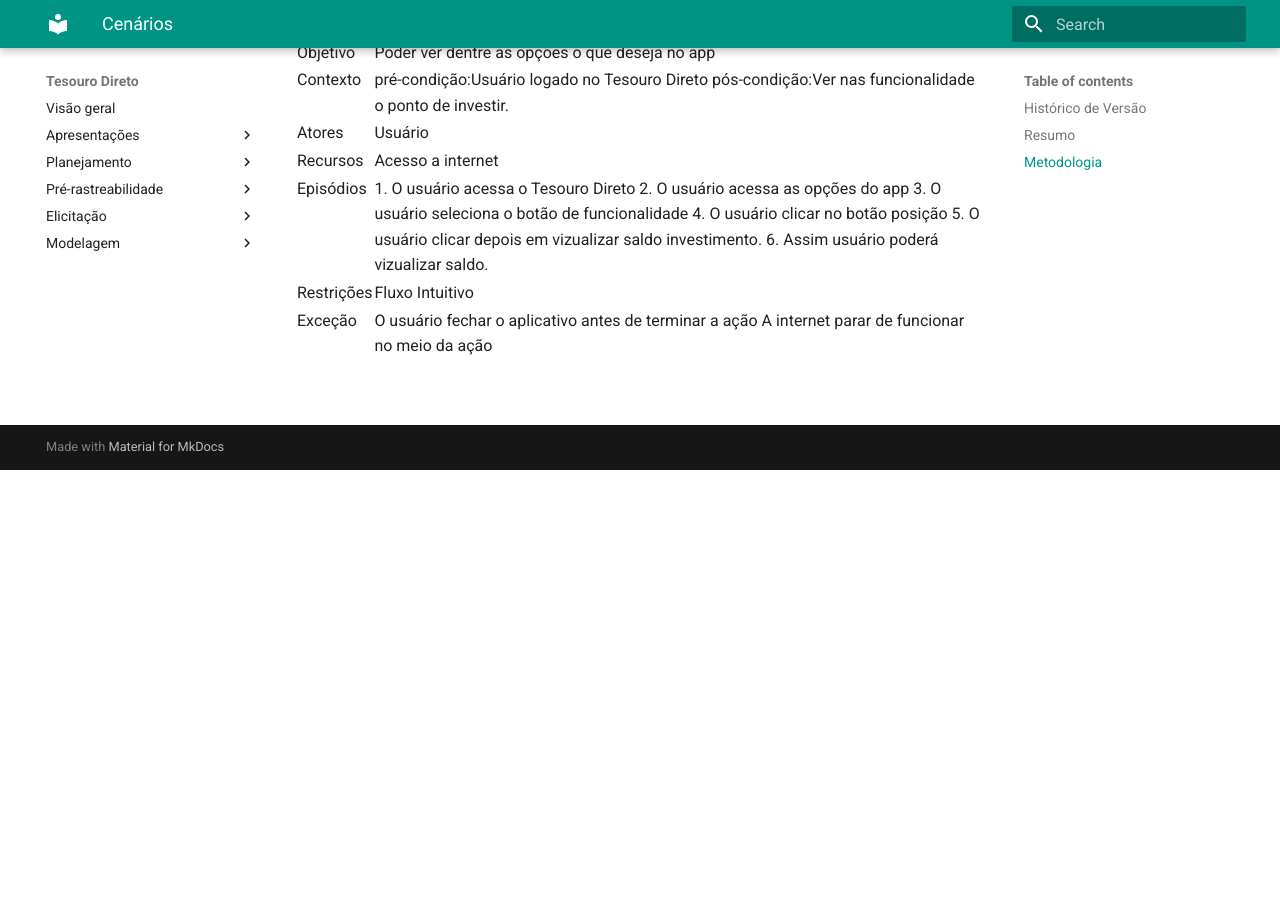
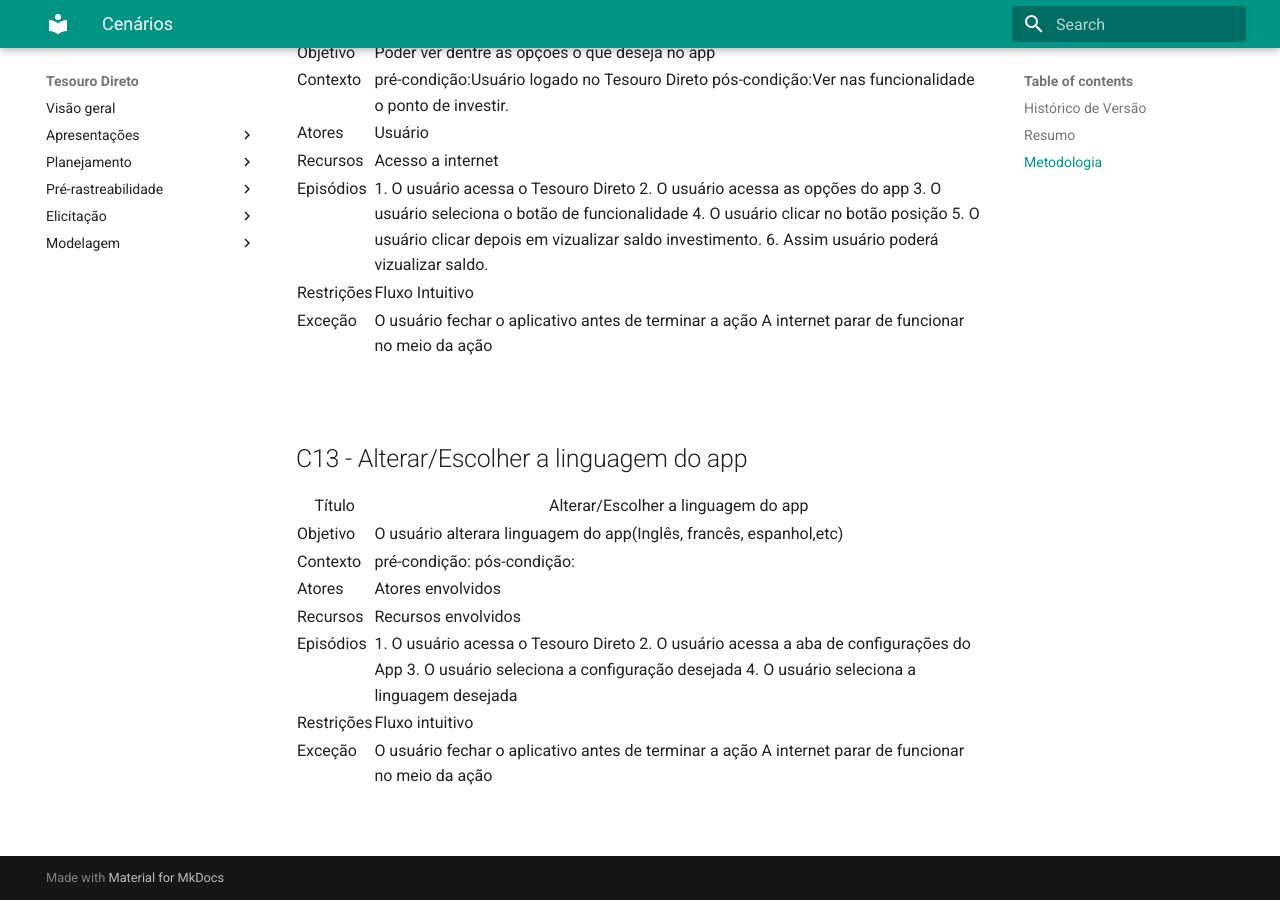
Before and after one commit to mibasFerraz/2021.1-TesouroDireto, an MkDocs documentation site: the page built from docs/modelagem/cenarios.md, in a window 1280 px wide and 900 px high, scrolled down 6450 px. Built offline with MkDocs 1.6.1 and Material for MkDocs 9.7.7, drawn with Linux system fonts in a browser that asks for light colours; before the commit the page ends 6920 px from its top, so only the background shows below that.

Commit message:
(#30) add c13

```diff
--- a/docs/modelagem/cenarios.md
+++ b/docs/modelagem/cenarios.md
@@ -691,3 +691,53 @@
     </tbody>
 </table>
 <br>
+
+## C13 - Alterar/Escolher a linguagem do app
+
+<table class="table table-striped border">
+    <thead>
+        <th>Título</th>
+        <th>Alterar/Escolher a linguagem do app</th>
+    </thead>
+    <tbody>
+        <tr>
+            <td>Objetivo</td>
+            <td>O usuário alterara linguagem do app(Inglês, francês, espanhol,etc)</td>
+        </tr>
+        <tr>
+            <td>Contexto</td>
+            <td>pré-condição:
+                pós-condição:
+            </td>
+        </tr>
+        <tr>
+            <td>Atores</td>
+            <td>Atores envolvidos</td>
+        </tr>
+        <tr>
+            <td>Recursos</td>
+            <td>Recursos envolvidos</td>
+        </tr>
+        <tr>
+            <td>Episódios</td>
+            <td>
+            1. O usuário acessa o Tesouro Direto
+            2. O usuário acessa a aba de configurações do App
+            3. O usuário seleciona a configuração desejada
+            4. O usuário seleciona a linguagem desejada
+            </td>
+        </tr>
+        <tr>
+            <td>Restrições</td>
+            <td>Fluxo intuitivo</td>
+        </tr>
+        <tr>
+            <td>Exceção</td>
+            <td>
+            O usuário fechar o aplicativo antes de terminar a ação
+            A internet parar de funcionar no meio da ação
+            </td>
+        </tr>
+    </tbody>
+</table>
+<br>
```
